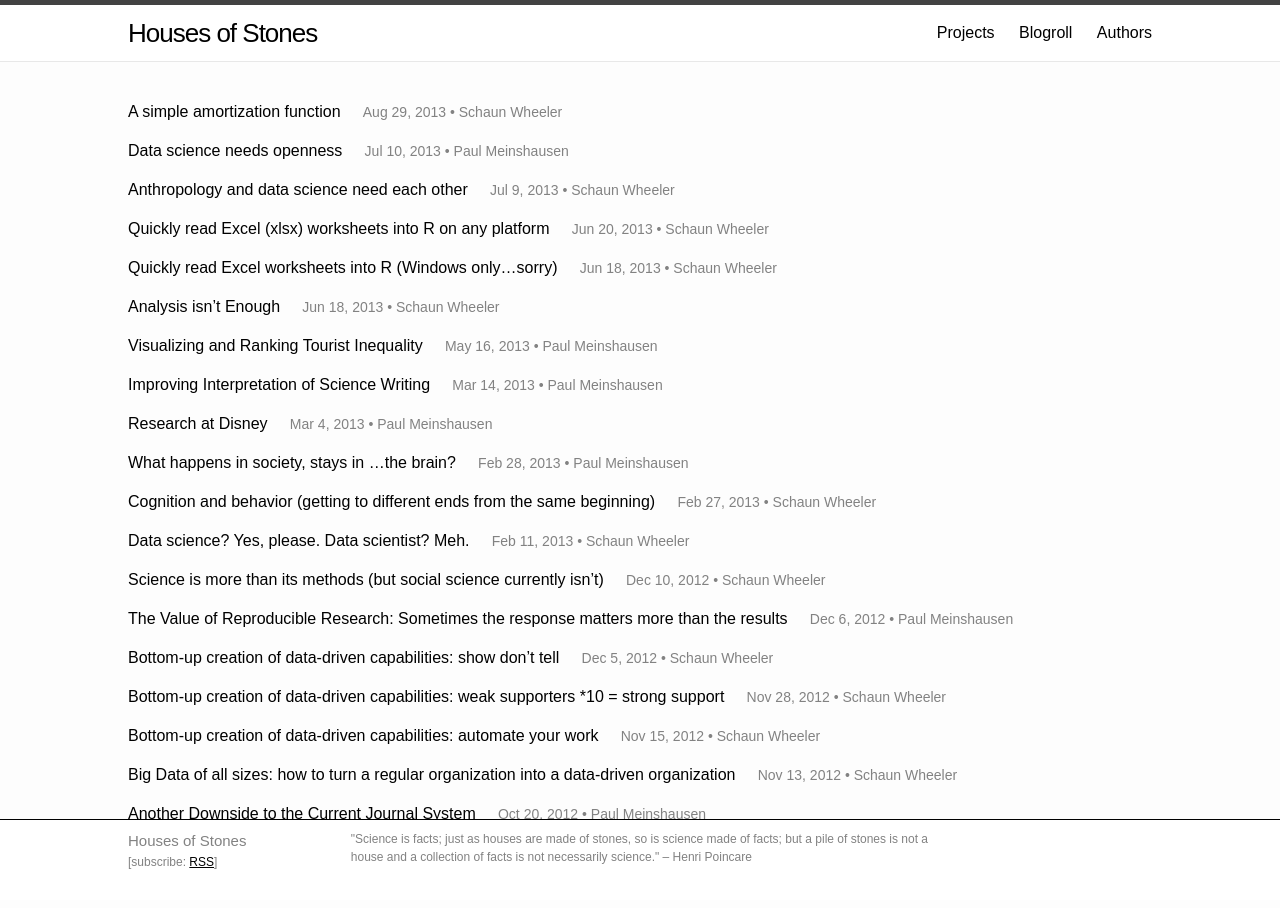
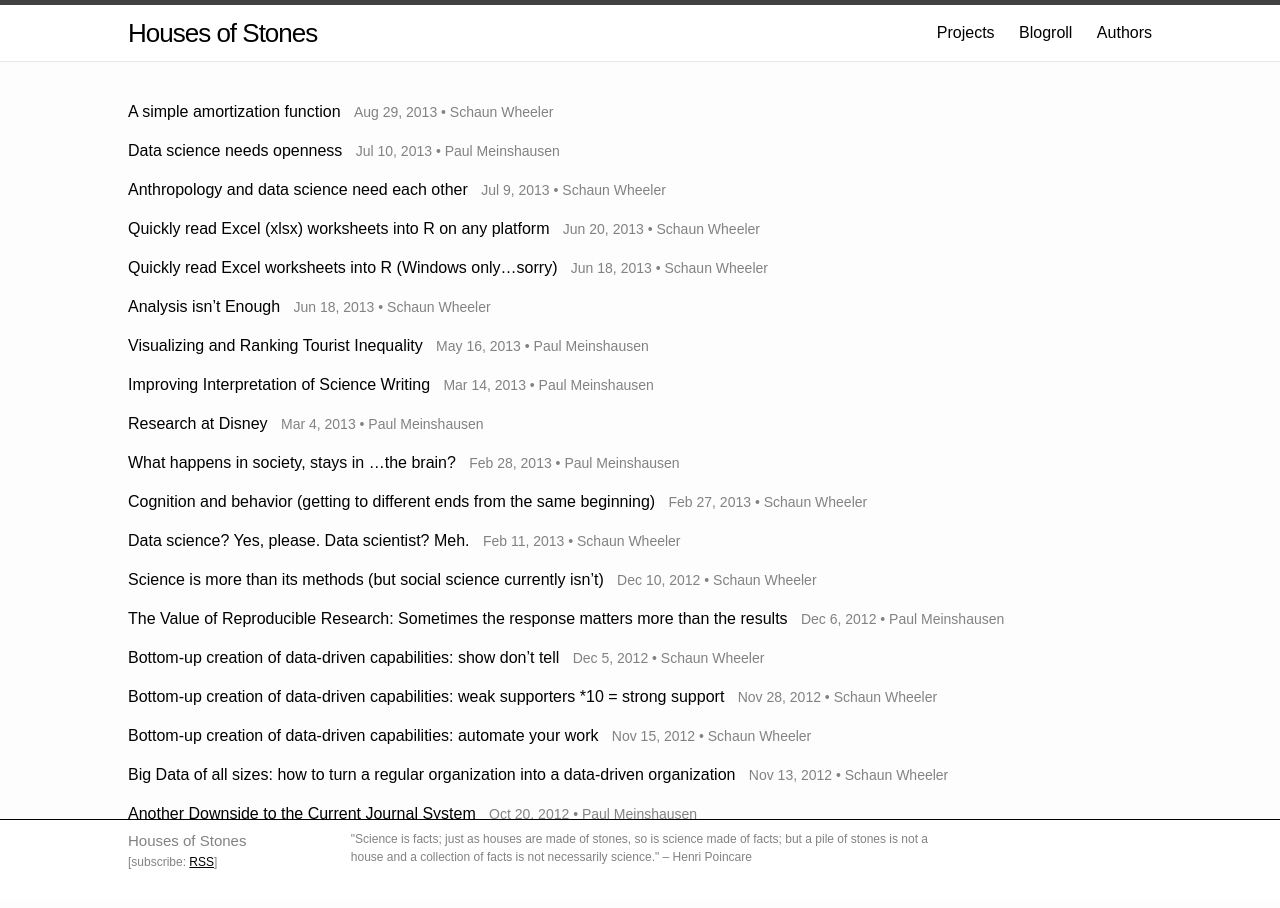
Before and after one commit to housesofstones/housesofstones.github.io, a Jekyll site: the page built from index.html, in a window 1280 px wide. Shown: the top 908 px of the page. Built offline with Jekyll 4.4.1, drawn with Linux system fonts in a browser that asks for light colours; nearby versions of some CDN libraries.

Commit message:
Update index.html

```diff
--- a/index.html
+++ b/index.html
@@ -6,11 +6,7 @@ layout: default
   <ul class="post-list">
     {% for post in site.posts limit: 20 %}
       <li>
-        <!--<p>-->
-          <a class="post-link" href="{{ post.url | prepend: site.baseurl }}">{{ post.title }}</a>
-          &nbsp;&nbsp;&nbsp;
-        <!--</p>-->
-        <span class="post-meta">{{ post.date | date: "%b %-d, %Y" }}{% if post.author %} • {{ post.author }}{% endif %}{% if post.meta %} • {{ post.meta }}{% endif %}</span>
+          <a class="post-link" href="{{ post.url | prepend: site.baseurl }}">{{ post.title }}</a>&nbsp;&nbsp;&nbsp;<span class="post-meta">{{ post.date | date: "%b %-d, %Y" }}{% if post.author %} • {{ post.author }}{% endif %}{% if post.meta %} • {{ post.meta }}{% endif %}</span>
       </li>
     {% endfor %}
   </ul>
```
